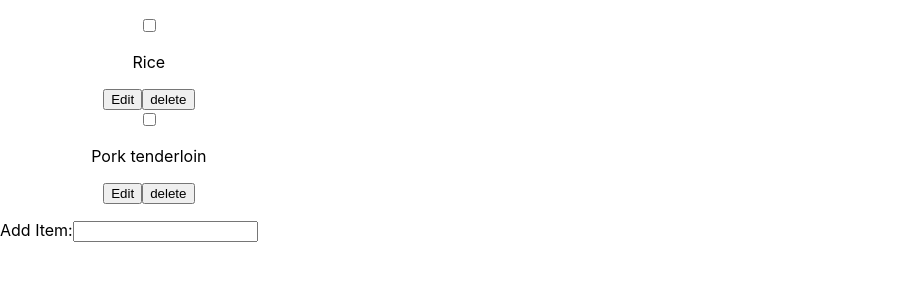
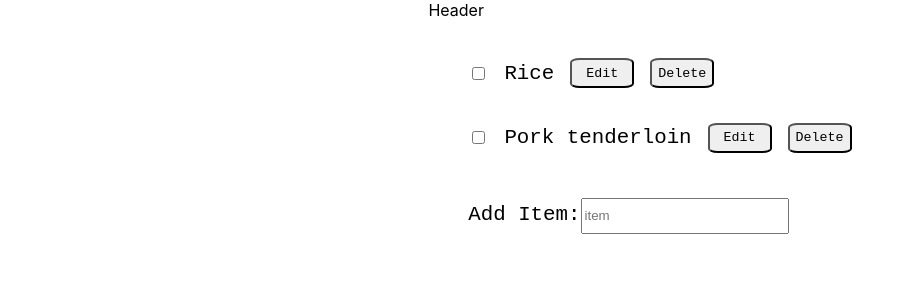
Before and after one commit to mira-kine/shopping-list, a React (Create React App) app: page / in a window 1280 px wide. Shown: the top 300 px of the page, without its empty margins (0-915 px from the left). Built offline with nearby package versions, Linux system fonts and the light colour scheme.

Commit message:
light css, workign on context provider

```diff
--- a/src/App.css
+++ b/src/App.css
@@ -1,38 +1,3 @@
-.App {
-  text-align: center;
+body {
+  height: 100%;
 }
-
-.App-logo {
-  height: 40vmin;
-  pointer-events: none;
-}
-
-@media (prefers-reduced-motion: no-preference) {
-  .App-logo {
-    animation: App-logo-spin infinite 20s linear;
-  }
-}
-
-.App-header {
-  background-color: #282c34;
-  min-height: 100vh;
-  display: flex;
-  flex-direction: column;
-  align-items: center;
-  justify-content: center;
-  font-size: calc(10px + 2vmin);
-  color: white;
-}
-
-.App-link {
-  color: #61dafb;
-}
-
-@keyframes App-logo-spin {
-  from {
-    transform: rotate(0deg);
-  }
-  to {
-    transform: rotate(360deg);
-  }
-}
--- /dev/null
+++ b/src/components/AddItem/AddItem.css
@@ -0,0 +1,14 @@
+.add-form {
+  display: flex;
+  font-family: monospace;
+  font-size: 1.3rem;
+  justify-content: center;
+  align-items: center;
+  height: 50px;
+  width: 400px;
+}
+
+.add-form input {
+  height: 30px;
+  width: 200px;
+}
--- a/src/components/AddItem/AddItem.jsx
+++ b/src/components/AddItem/AddItem.jsx
@@ -1,5 +1,6 @@
 import React from 'react';
 import { useState } from 'react';
+import './AddItem.css';
 
 export default function AddItem({ handleAdd }) {
   const [newItem, setNewItem] = useState('');
@@ -11,11 +12,17 @@ export default function AddItem({ handleAdd }) {
   };
 
   return (
-    <div>
+    <div className="add-form">
       <form onSubmit={handleSubmit}>
         <label>
           Add Item:
-          <input type="text" value={newItem} onChange={(e) => setNewItem(e.target.value)}></input>
+          <input
+            type="text"
+            value={newItem}
+            onChange={(e) => setNewItem(e.target.value)}
+            placeholder="item"
+            aria-label="add item"
+          />
         </label>
       </form>
     </div>
--- /dev/null
+++ b/src/components/Header/Header.jsx
@@ -0,0 +1,5 @@
+import React from 'react';
+
+export default function Header() {
+  return <div>Header</div>;
+}
--- a/src/components/List/List.css
+++ b/src/components/List/List.css
@@ -5,4 +5,28 @@ li {
 .list-container {
   display: flex;
   flex-direction: column;
+  justify-content: center;
+  align-items: flex-start;
 }
+
+.list-item {
+  display: flex;
+  justify-content: center;
+  align-items: center;
+  gap: 1rem;
+}
+
+.button {
+  height: 30px;
+  width: 64px;
+  font-family: monospace;
+  border-radius: 15%;
+}
+
+.list {
+  display: flex;
+  flex-direction: column;
+  align-items: flex-start;
+  font-family: monospace;
+  font-size: 1.3rem;
+}
--- a/src/components/List/List.jsx
+++ b/src/components/List/List.jsx
@@ -5,8 +5,8 @@ import './List.css';
 export default function List({ items, handleUpdate, handleDone, handleDelete }) {
   const [edit, setEdit] = useState(false);
   return (
-    <div>
-      <ul className="list-container">
+    <div className="list-container">
+      <ul className="list">
         {items.map((item) => {
           if (edit === true) {
             return (
@@ -16,8 +16,11 @@ export default function List({ items, handleUpdate, handleDone, handleDelete })
                   onChange={(e) => {
                     handleUpdate({ ...item, text: e.target.value });
                   }}
+                  aria-label="Edit ${item.text}"
                 />
-                <button onClick={() => setEdit(false)}>Save</button>
+                <button className="button" onClick={() => setEdit(false)}>
+                  Save
+                </button>
               </li>
             );
           } else {
@@ -25,8 +28,12 @@ export default function List({ items, handleUpdate, handleDone, handleDelete })
               <li key={item.id} className="list-item">
                 <input type="checkbox" onChange={() => handleDone(item.id)} />
                 <p>{item.text}</p>
-                <button onClick={() => setEdit(true)}>Edit</button>
-                <button onClick={() => handleDelete(item.id)}>delete</button>
+                <button className="button" onClick={() => setEdit(true)}>
+                  Edit
+                </button>
+                <button className="button" onClick={() => handleDelete(item.id)}>
+                  Delete
+                </button>
               </li>
             );
           }
--- a/src/index.css
+++ b/src/index.css
@@ -1,5 +1,9 @@
 body {
   display: flex;
+  height: 100vh;
+  width: 100vw;
+  align-items: center;
+  justify-content: center;
   margin: 0;
   font-family: -apple-system, BlinkMacSystemFont, 'Segoe UI', 'Roboto', 'Oxygen', 'Ubuntu',
     'Cantarell', 'Fira Sans', 'Droid Sans', 'Helvetica Neue', sans-serif;
--- /dev/null
+++ b/src/views/ShopList.css
@@ -0,0 +1,3 @@
+.container {
+  display: flex;
+}
--- a/src/views/ShopList.jsx
+++ b/src/views/ShopList.jsx
@@ -2,6 +2,7 @@ import React from 'react';
 import { useReducer } from 'react';
 import AddItem from '../components/AddItem/AddItem';
 import List from '../components/List/List';
+import Header from '../components/Header/Header';
 //making katsu
 
 const initialItems = [
@@ -74,7 +75,9 @@ export default function ShopList() {
   };
 
   return (
-    <div>
+    <>
+      <Header />
+      <div className="container">
         <List
           items={items}
           handleUpdate={handleUpdate}
@@ -83,5 +86,6 @@ export default function ShopList() {
         />
         <AddItem handleAdd={handleAdd} />
       </div>
+    </>
   );
 }
```
Also changed, not shown: src/context/ShopProvider.jsx (added, +7 -0 lines). Lines whose indentation alone changed are shown as unchanged.
